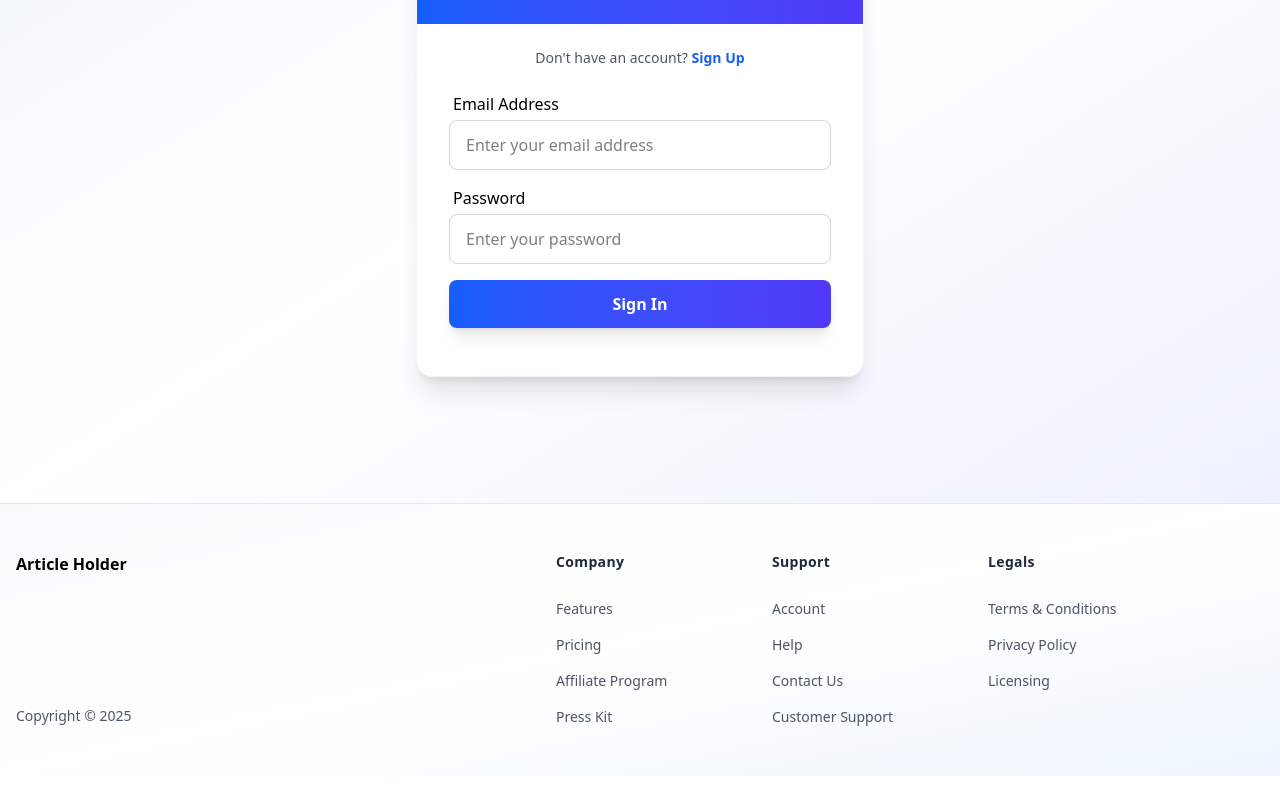
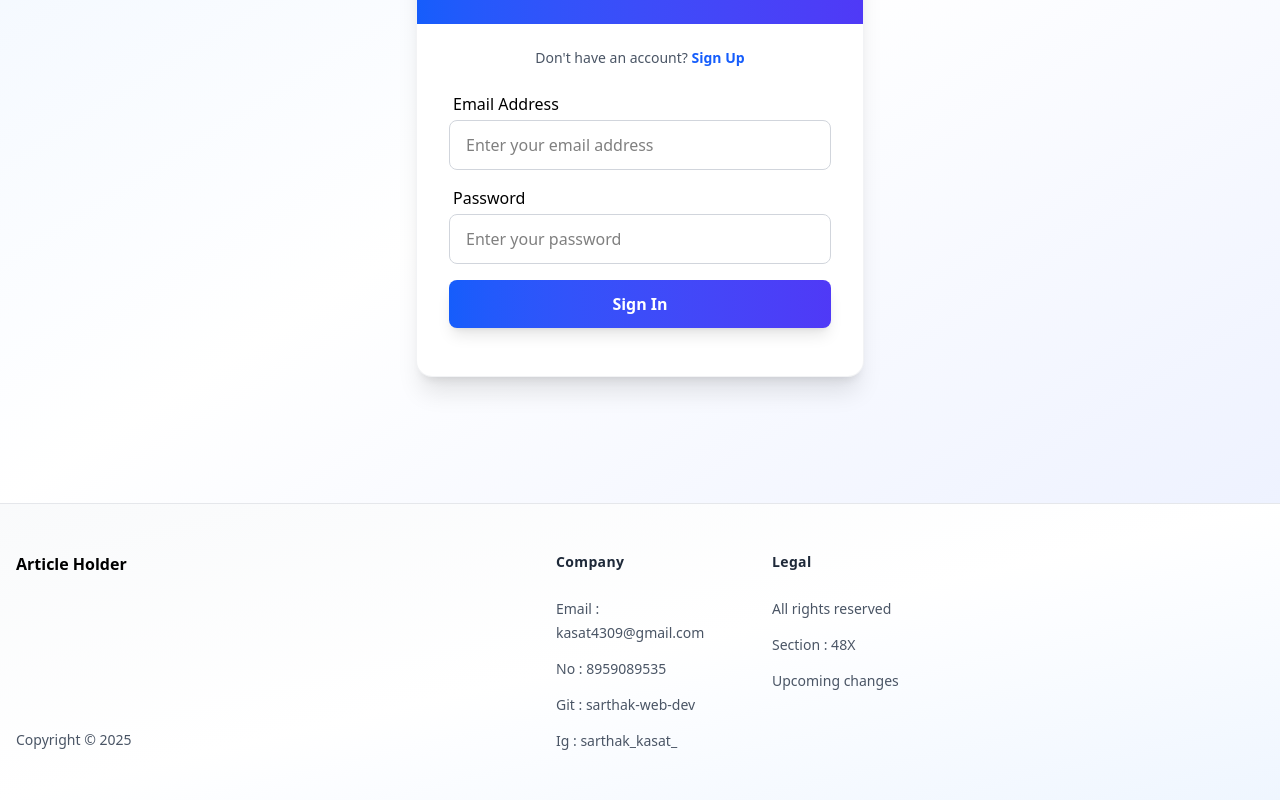
Before and after one commit to sarthak-16-web/Article-Holder, a React (Vite) app: page /login in a window 1280 px wide. Shown: the part 355-1155 px from the top of the page. Before the commit the page ends 1131 px from the top, so only its background shows below. Built offline with nearby package versions, Linux system fonts and the light colour scheme; no server answers.

Commit message:
Update fotter.jsx

```diff
--- a/src/components/fotter.jsx
+++ b/src/components/fotter.jsx
@@ -25,50 +25,22 @@ function Footer() {
               <ul className="space-y-3">
                 <li>
                   <Link className="text-gray-600 hover:text-blue-600 transition-colors duration-200 text-sm" to="/">
-                    Features
+                   Email : kasat4309@gmail.com
                   </Link>
                 </li>
                 <li>
                   <Link className="text-gray-600 hover:text-blue-600 transition-colors duration-200 text-sm" to="/">
-                    Pricing
+                   No : 8959089535
                   </Link>
                 </li>
                 <li>
                   <Link className="text-gray-600 hover:text-blue-600 transition-colors duration-200 text-sm" to="/">
-                    Affiliate Program
+                    Git : sarthak-web-dev
                   </Link>
                 </li>
                 <li>
                   <Link className="text-gray-600 hover:text-blue-600 transition-colors duration-200 text-sm" to="/">
-                    Press Kit
-                  </Link>
-                </li>
-              </ul>
-            </div>
-          </div>
-
-          <div className="w-full p-6 md:w-1/2 lg:w-2/12">
-            <div className="h-full">
-              <h3 className="tracking-wide mb-6 text-sm font-semibold text-gray-800">Support</h3>
-              <ul className="space-y-3">
-                <li>
-                  <Link className="text-gray-600 hover:text-blue-600 transition-colors duration-200 text-sm" to="/">
-                    Account
-                  </Link>
-                </li>
-                <li>
-                  <Link className="text-gray-600 hover:text-blue-600 transition-colors duration-200 text-sm" to="/">
-                    Help
-                  </Link>
-                </li>
-                <li>
-                  <Link className="text-gray-600 hover:text-blue-600 transition-colors duration-200 text-sm" to="/">
-                    Contact Us
-                  </Link>
-                </li>
-                <li>
-                  <Link className="text-gray-600 hover:text-blue-600 transition-colors duration-200 text-sm" to="/">
-                    Customer Support
+                   Ig : sarthak_kasat_
                   </Link>
                 </li>
               </ul>
@@ -77,21 +49,21 @@ function Footer() {
 
           <div className="w-full p-6 md:w-1/2 lg:w-3/12">
             <div className="h-full">
-              <h3 className="tracking-wide mb-6 text-sm font-semibold text-gray-800">Legals</h3>
+              <h3 className="tracking-wide mb-6 text-sm font-semibold text-gray-800">Legal</h3>
               <ul className="space-y-3">
                 <li>
                   <Link className="text-gray-600 hover:text-blue-600 transition-colors duration-200 text-sm" to="/">
-                    Terms &amp; Conditions
+                   All rights reserved
                   </Link>
                 </li>
                 <li>
                   <Link className="text-gray-600 hover:text-blue-600 transition-colors duration-200 text-sm" to="/">
-                    Privacy Policy
+                    Section : 48X
                   </Link>
                 </li>
                 <li>
                   <Link className="text-gray-600 hover:text-blue-600 transition-colors duration-200 text-sm" to="/">
-                    Licensing
+                    Upcoming changes
                   </Link>
                 </li>
               </ul>
```
